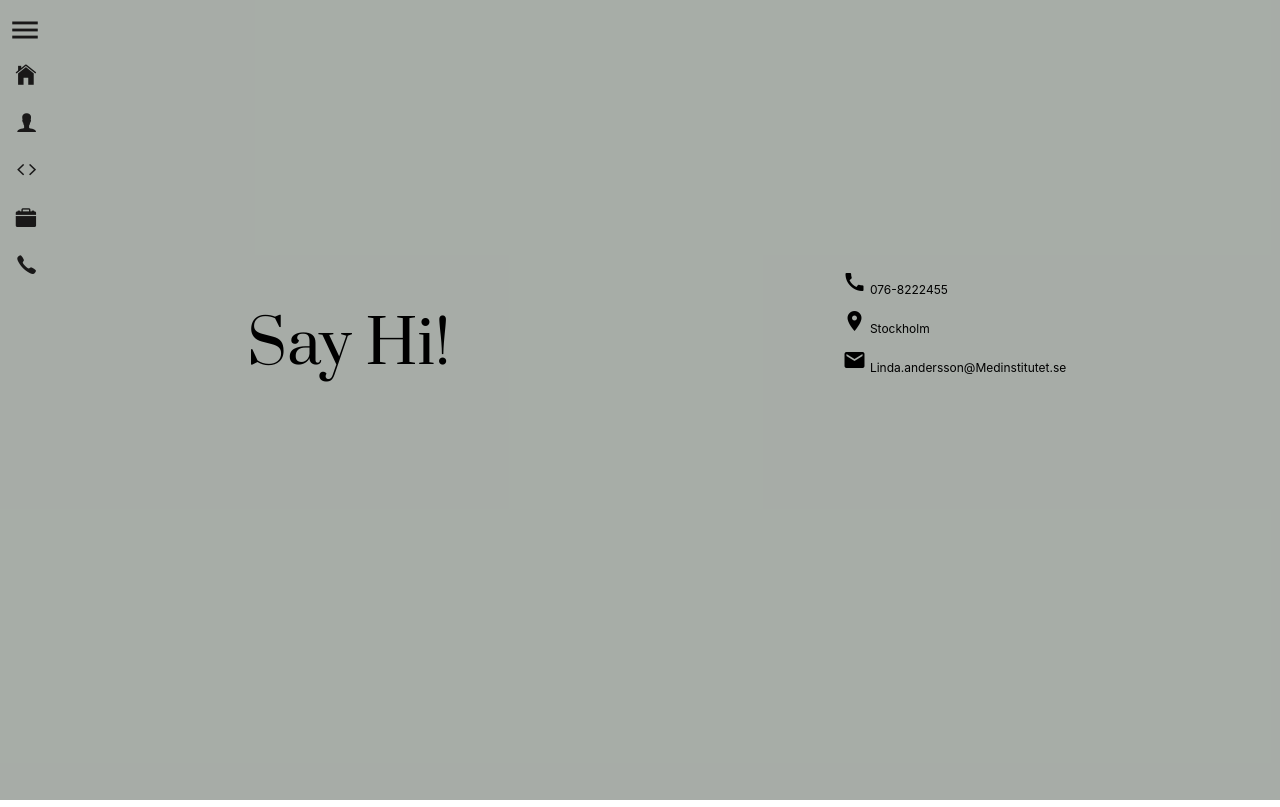
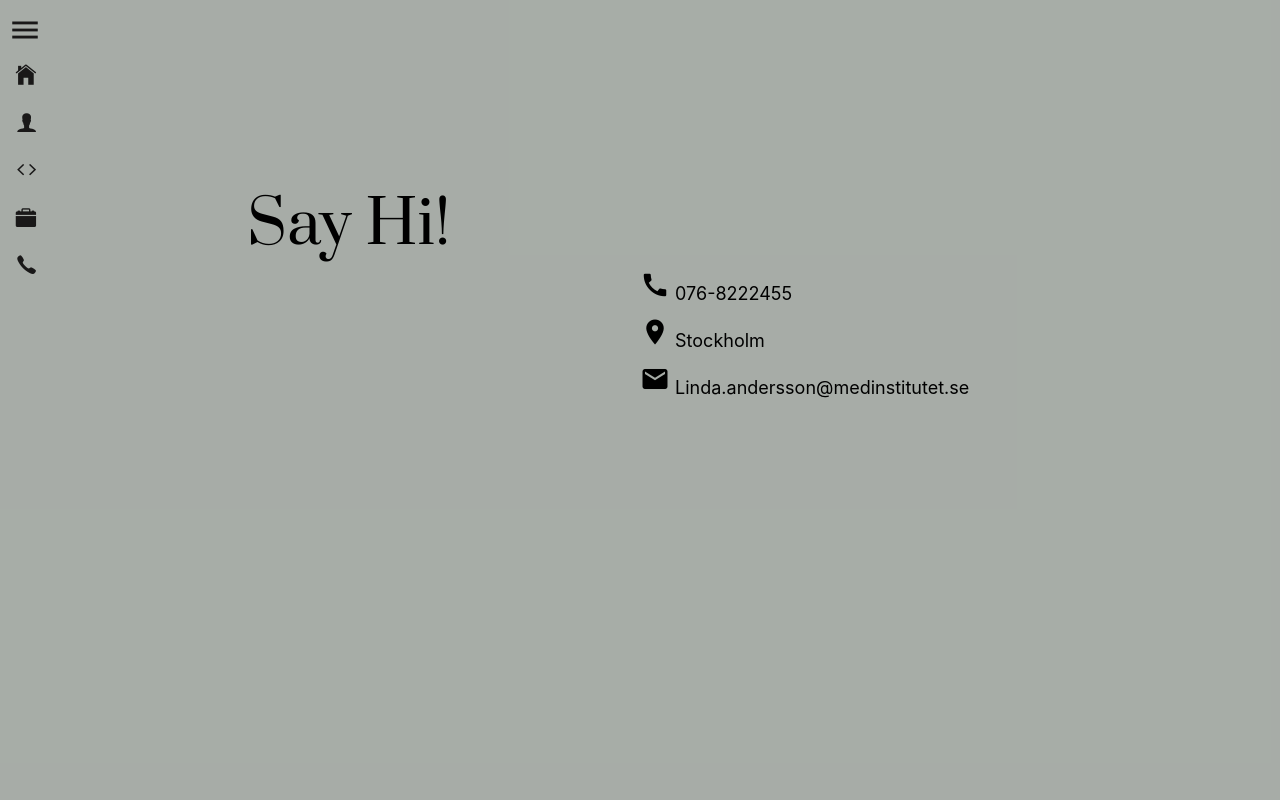
Before and after one commit to lindacool/Linda-portfolio, a Vue app: page /contact in a window 1280 px wide. Built offline with nearby package versions, Linux system fonts and the light colour scheme.

Commit message:
more styling

```diff
--- a/src/views/Contact.vue
+++ b/src/views/Contact.vue
@@ -5,15 +5,27 @@
         <div class="contact m-0 ">
          <div class="uppercase">Say Hi!</div>
         </div>
-
       </div>
-      <div class="styling-box"></div>
 
       <div class="right col-sm-12 col-md-6 col-lg-6">
         <div class="contact-me">
-          <div class="contact"> <span class="material-icons">call</span> 076-8222455</div>
-          <div class="contact"> <span class="material-icons">room</span> Stockholm</div>
-          <div class="contact"><span class="material-icons">email</span> Linda.andersson@Medinstitutet.se</div>
+          <div class="contact">
+            <span class="material-icons">call</span>
+           076-8222455
+          </div>
+
+          <div class="contact">
+            <span class="material-icons">room</span>
+            Stockholm
+          </div>
+          <div class="contact">
+            <a class="send-mail" href="mailto:linda.andersson@medieinstitutet.se">
+            <span class="material-icons">
+            email
+            </span>
+            Linda.andersson@medinstitutet.se
+            </a>
+          </div>
         </div>
 
 
@@ -33,22 +45,17 @@ export default {
 <style lang="scss" scoped>
 
 .background {
-    // background-image: url('../assets/img/linda.jpeg');
     background-color: rgba(#919891, 0.8);
-    background-position: center;
-    background-repeat: no-repeat;
-    background-size: cover;
     height: 100vh;
     width: 100%;
 
       .left{
 
-
         .contact{
           font-family: 'Prata', serif;
           font-size: 400;
           padding-top:300px;
-          padding-left: 30%;
+          padding-left: 25%;
           color:black;
           font-size: 60px;
           font-weight: 200;
@@ -60,7 +67,7 @@ export default {
 
             }
             @include large {
-              padding-top: 300px;
+              padding-top: 180px;
               padding-left: 40%;
 
             }
@@ -69,62 +76,47 @@ export default {
       }
 
       .right{
+        padding: 0;
          .contact-me{
-           font-size: 25px;
-           .uppercase
-           {
-            text-transform: uppercase;
-            padding: 20px 0px 10px 0px;
-           }
+            color:black;
+            padding-left: 25%;
+            font-size: 15px;
+            padding-top: 10px;
+            justify-content: center;
 
-          color:black;
-          padding-left: 30%;
-
-
-          .contact{
-            margin-top: 10px;
-            font-size: 12px;
-
-          }
-
-         @include medium {
-           padding-top:500px;
-
-            }
-         @include large {
-           padding-top:260px;
+            @include medium {
+            padding-top:500px;
+            padding-left: 0%;
+            font-size: 18px;
 
             }
 
+            @include large {
+            padding-top:260px;
+
+            }
+            .material-icons{
+              font-size: 20px;
+              padding: 10px 0 0 0;
+
+            @include medium{
+              font-size: 30px;
+            }
+            }
+
+           a{
+             color: black;
+             cursor: pointer;
+
+             & :hover{
+               text-decoration: underline;
+             }
+
+           }
 
          }
       }
 
-      .styling-box{
-
-
-            // @include medium {
-            //   border-right:white solid 1px;
-            //   border-bottom: white solid 1px;
-            //   position: absolute;
-            //   margin: 20px 0px 0px 70px;
-            //   width: 500px;
-            //   height: 500px;
-
-            // }
-            // @include large {
-            //   width: 600px;
-            //   height: 400px;
-
-            // }
-
-
-
-
-
-      }
-
-
 }
 
 </style>
```
